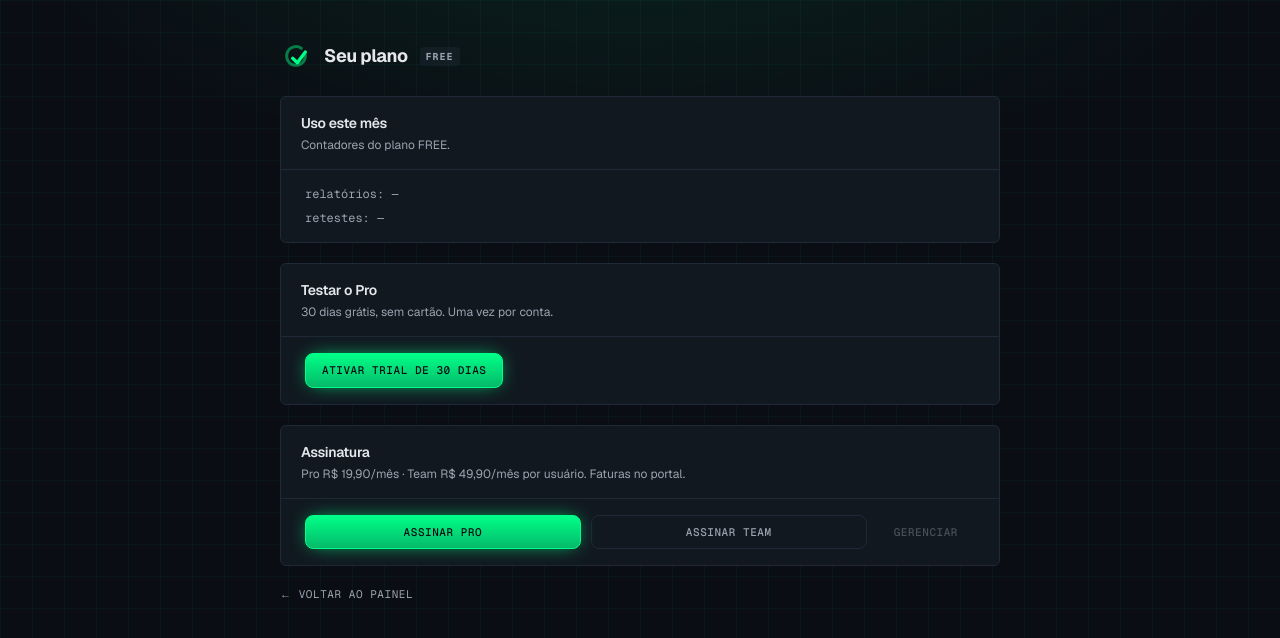
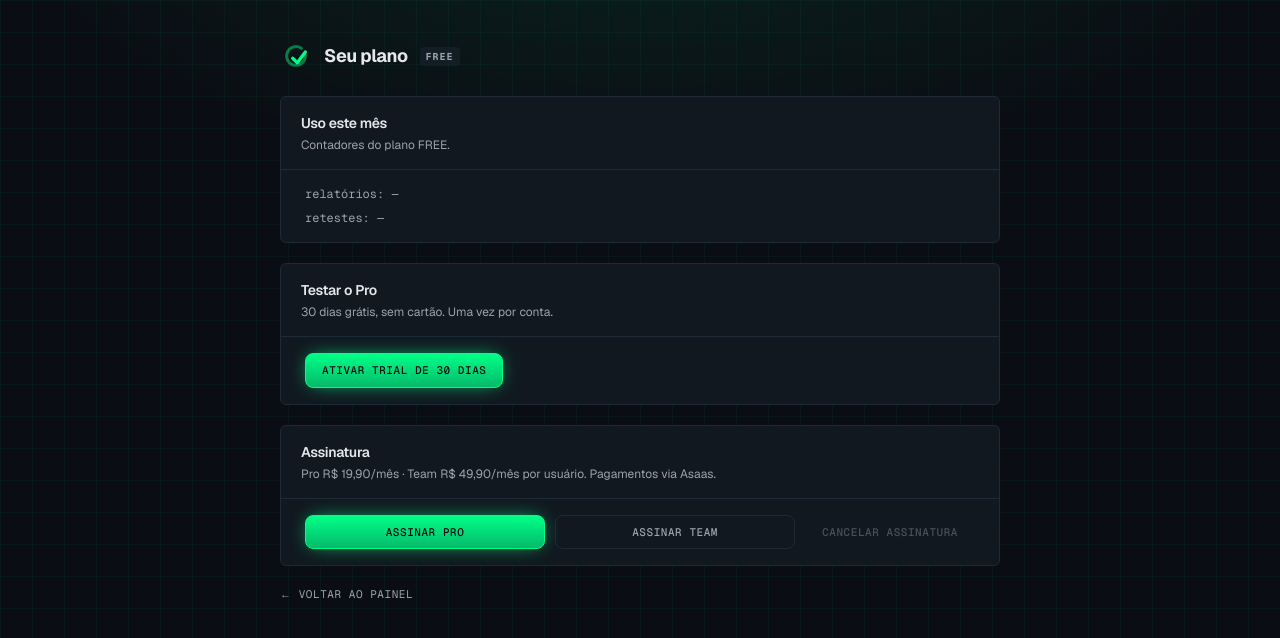
Before and after one commit to Qual-boop/Laudo, a Next.js app: page /perfil in a window 1280 px wide. Shown: the top 638 px of the page. Built offline with nearby package versions, Linux system fonts and the light colour scheme; no server answers; the database is empty.

Commit message:
feat(ui): checkout e perfil usando Asaas

```diff
--- a/src/app/perfil/page.tsx
+++ b/src/app/perfil/page.tsx
@@ -79,16 +79,19 @@ export default function Perfil() {
     setErro("");
     setAguarde("portal");
     try {
-      const res = await fetch("/api/v1/portal", { method: "POST" });
+      // O Asaas não tem Customer Portal: o cancelamento é via API e as
+      // faturas ficam no painel do Asaas. Aqui, "gerenciar" = cancelar.
+      const res = await fetch("/api/v1/assinatura/cancelar", { method: "POST" });
       const corpo = (await res.json().catch(() => null)) as {
-        url?: string;
+        ok?: boolean;
         error?: string;
       } | null;
-      if (!res.ok || !corpo?.url) {
-        setErro(corpo?.error ?? "Portal indisponível no momento.");
+      if (!res.ok || !corpo?.ok) {
+        setErro(corpo?.error ?? "Cancelamento indisponível no momento.");
         return;
       }
-      window.location.href = corpo.url;
+      setOk("Assinatura cancelada. Você voltou para o Free.");
+      await carregar();
     } catch {
       setErro("Não foi possível conectar ao servidor.");
     } finally {
@@ -195,7 +198,7 @@ export default function Perfil() {
           <CardHeader>
             <CardTitle>Assinatura</CardTitle>
             <CardDescription>
-              Pro R$ 19,90/mês · Team R$ 49,90/mês por usuário. Faturas no portal.
+              Pro R$ 19,90/mês · Team R$ 49,90/mês por usuário. Pagamentos via Asaas.
             </CardDescription>
           </CardHeader>
           <div className="flex flex-col gap-2.5 px-5 py-4 sm:flex-row sm:px-6">
@@ -218,9 +221,9 @@ export default function Perfil() {
             <Button
               variante="fantasma"
               onClick={abrirPortal}
-              disabled={aguarde !== null || !assinatura?.subscriptionId}
+              disabled={aguarde !== null || (!assinatura?.subscriptionId && plano === "free")}
             >
-              {aguarde === "portal" ? "abrindo…" : "gerenciar"}
+              {aguarde === "portal" ? "cancelando…" : "cancelar assinatura"}
             </Button>
           </div>
         </Card>
--- a/src/components/precos/SeletorPrecos.tsx
+++ b/src/components/precos/SeletorPrecos.tsx
@@ -129,7 +129,7 @@ export function SeletorPrecos() {
   const [erroCheckout, setErroCheckout] = useState<string | null>(null);
   const [pagando, setPagando] = useState<PlanoId | null>(null);
 
-  // Logado: vai direto ao Stripe Checkout. Deslogado: cria conta primeiro.
+  // Logado: vai direto ao checkout. Deslogado: cria conta primeiro.
   async function assinar(plano: PlanoId, hrefCadastro: string) {
     if (plano === "free" || status !== "authenticated") {
       window.location.href = hrefCadastro;
```
